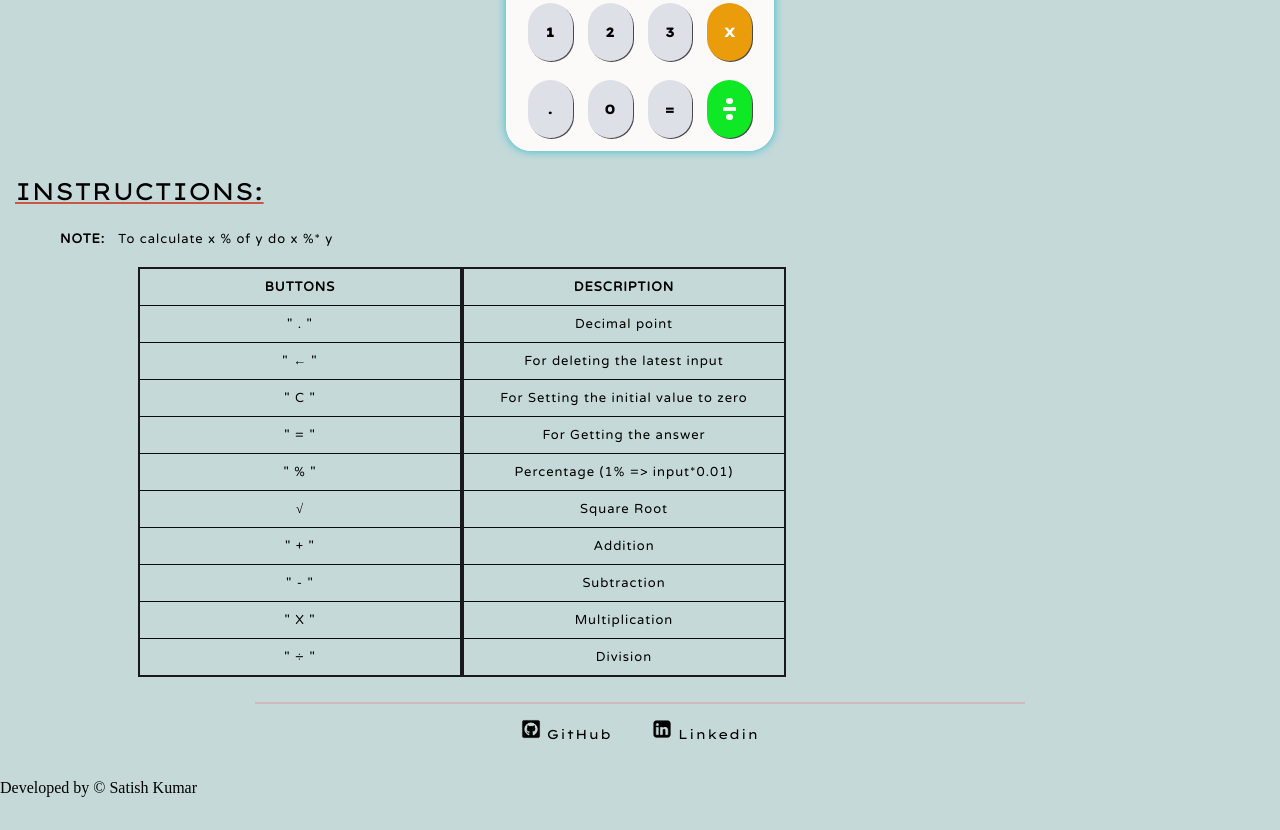
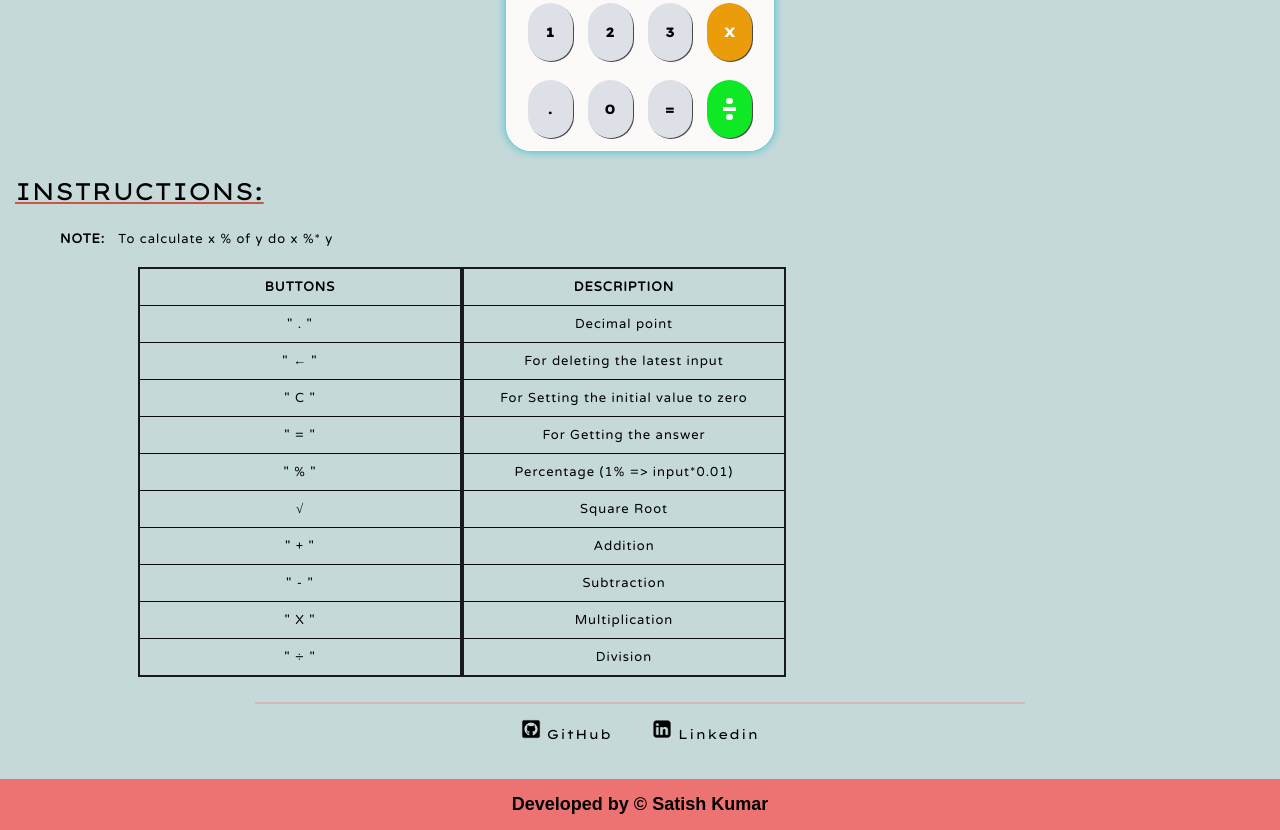
Before and after one commit to Satishk67/Calculator, a plain HTML site: page index.html in a window 1280 px wide. Shown: the part 455-1285 px from the top of the page. Before the commit the page ends 1252 px from the top, so only its background shows below. Drawn offline with Linux system fonts and the light colour scheme.

Commit message:
Update style.css

```diff
--- a/style.css
+++ b/style.css
@@ -179,3 +179,14 @@ hr{
     margin: 15px auto;
 
 }
+
+/* COPYRIGHT CLAIM */
+.footer {
+  text-align: center;
+  padding: 15px;
+  background-color: rgb(237, 114, 114);
+  color: black;
+  font-family: Arial, Helvetica, sans-serif;
+  font-size: large;
+  font-weight: 700;
+}
```
